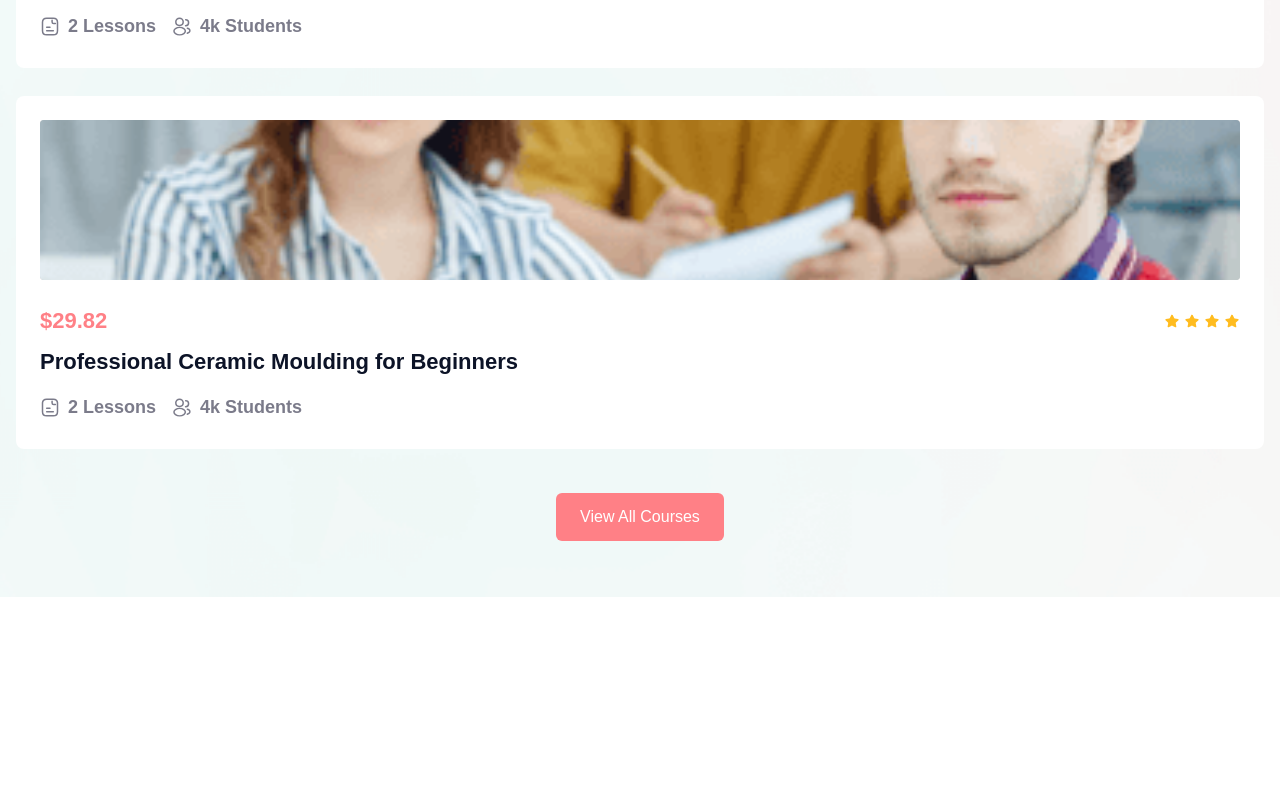
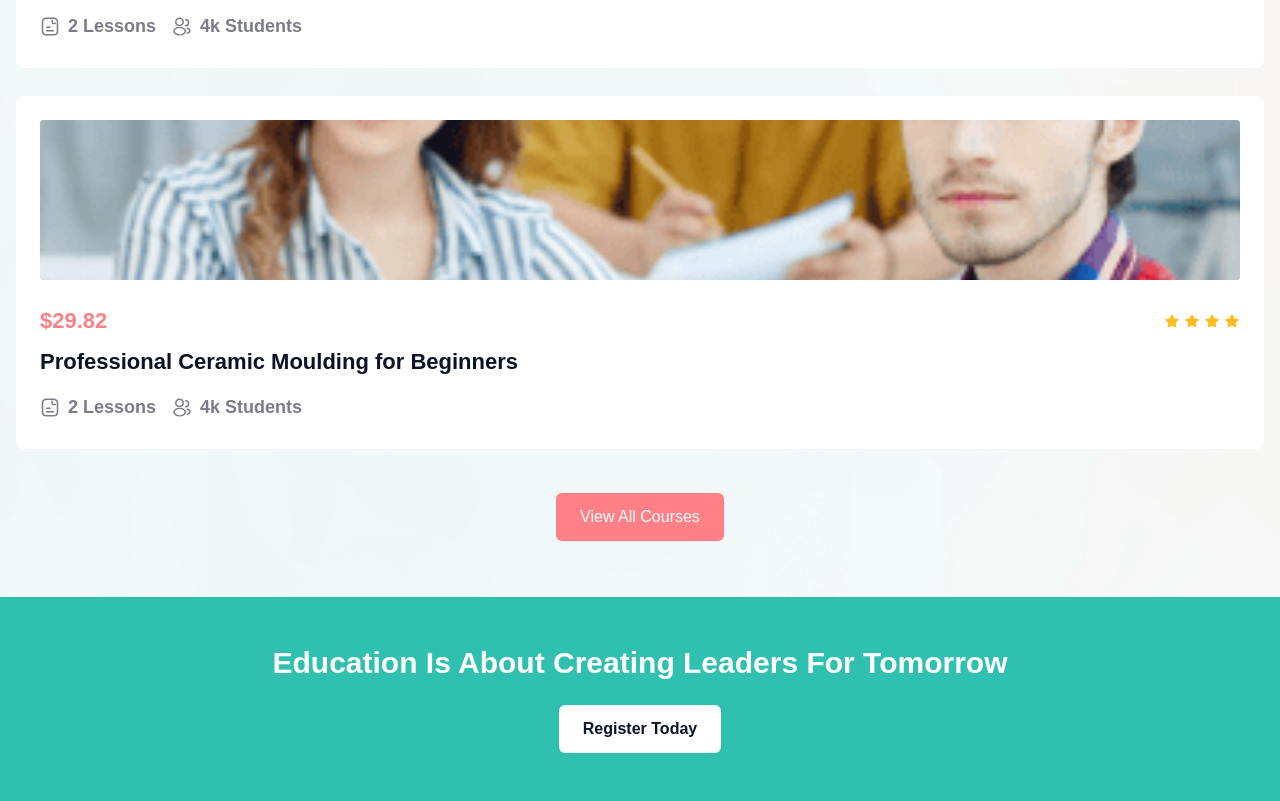
Before and after one commit to Nurmukhamed7/youdemy-vanilla-website, a website built with Vite: page index.html in a window 1280 px wide. Shown: the part 5187-5988 px from the top of the page. Before the commit the page ends 5784 px from the top, so only its background shows below. Built offline with nearby package versions, Linux system fonts and the light colour scheme.

Commit message:
cta section finished

```diff
--- a/assets/css/style.css
+++ b/assets/css/style.css
@@ -605,6 +605,19 @@ body.nav-active {
 /*-----------------------------------*\
   #CTA
 \*-----------------------------------*/
+.cta {
+	background: var(--keppei);
+	padding: 48px 24px;
+	text-align: center;
+}
+
+.cta .headline-md {
+	color: var(--white);
+}
+
+.cta .btn {
+	margin-inline: auto;
+}
 
 /*-----------------------------------*\
   #FOOTER
--- a/index.html
+++ b/index.html
@@ -597,6 +597,19 @@
         </div>
       </section>
 
+      <!-- CTA -->
+      <section class="cta" aria-labelledby='cta-label'>
+        <div class="container">
+
+          <h2 class="headline-md section-title" id='cta-label'>
+            Education Is About Creating Leaders For Tomorrow
+          </h2>
+
+          <a href="#" class="btn btn-tertiary">Register Today</a>
+
+        </div>
+      </section>
+
     </article>
   </main>
 
```
